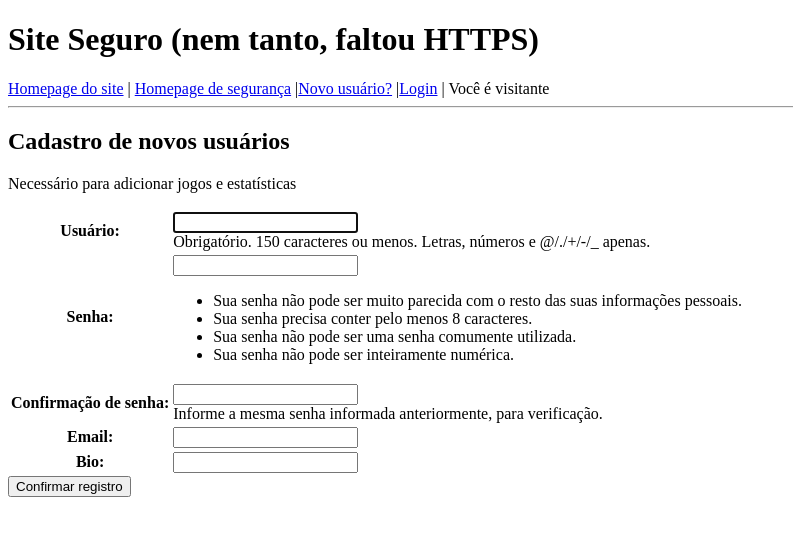
After one commit to fhb93/INF1407-2021.2-T2, a Django app: page /accounts/registro/ in a window 1280 px wide. The commit adds this page. Shown: the top 536 px of the page, without its empty margins (0-793 px from the left). Run offline with Django 3.2, Linux system fonts and the light colour scheme.

Commit message:
Adicionando Login e Cadastro baseados nos exs de aula

```diff
--- /dev/null
+++ b/TheGameHistorico/TheGameHistorico/forms.py
@@ -0,0 +1,10 @@
+from django import forms
+from django.contrib.auth.forms import UserCreationForm
+
+# formulario de cadastro
+class NewUser(UserCreationForm):
+    Email = forms.EmailField(max_length = 512)
+    # roll_number = forms.IntegerField(
+    #                  help_text = "Enter 6 digit roll number"
+    #                  )
+    Bio = forms.CharField(max_length = 2048)
--- /dev/null
+++ b/TheGameHistorico/TheGameHistorico/templates/registro/base.html
@@ -0,0 +1,24 @@
+<!DOCTYPE html>
+<html lang="pt-br">
+    <head>
+        <meta charset="UTF-8">
+        <meta http-equiv="X-UA-Compatible" content="IE=edge">
+        <meta name="viewport" content="width=device-width">
+        <meta title="{% block titulo %}{% endblock %}">
+    </head>
+    <body>
+        <h1>Site Seguro (nem tanto, faltou HTTPS)</h1>
+        <a href="/">Homepage do site</a>
+        |   <a href="{% url 'sec-home' %}">Homepage de segurança</a>
+        {% if user.is_authenticated %}
+            |<a href="{% url 'sec-logout' %}">Logout</a>
+            |<a href="{% url 'sec-passwordChange' %}">Trocar senha</a>
+        {% else %}
+            |<a href="{% url 'sec-registro' %}">Novo usuário?</a>
+            |<a href="{% url 'sec-login' %}">Login</a>
+            {% endif %}
+        | Você é {% firstof user.username "visitante" %}
+        <hr>
+        {% block conteudo %}{% endblock %}
+    </body>
+</html>
--- /dev/null
+++ b/TheGameHistorico/TheGameHistorico/templates/registro/registro.html
@@ -0,0 +1,16 @@
+{% extends 'registro/base.html' %}
+
+<!-- Titulo da página -->
+{% block titulo %}Registro de usuário{% endblock %}
+<!-- Conteúdo da página -->
+{% block conteudo %}
+<h2>Cadastro de novos usuários</h2>
+<p>Necessário para adicionar jogos e estatísticas</p>
+<form method="post">
+    {% csrf_token %}
+    <table>
+        {{ formulario.as_table }}
+    </table>
+    <input type="submit" value="Confirmar registro">
+</form>
+{% endblock %}
--- a/TheGameHistorico/TheGameHistorico/urls.py
+++ b/TheGameHistorico/TheGameHistorico/urls.py
@@ -15,9 +15,32 @@ Including another URLconf
 """
 from django.contrib import admin
 from django.urls import path
+from django.contrib.auth.views import LoginView, LogoutView
+from django.contrib.auth.views import PasswordChangeView, PasswordChangeDoneView
+from django.urls.base import reverse_lazy
 from TheGameHistorico import views
 
 urlpatterns = [
     # path('admin/', admin.site.urls),
-    path('', views.home, name='homepage'),
+    path('', views.home, name='sec-home'),
+    path('accounts/registro/', views.registraUsuario, name = 'sec-registro'),
+    path('accounts/login/', LoginView.as_view(template_name='registro/login.html'), name='sec-login',),
+    path('accounts/profile/', views.paginaProfile, name='sec-paginaProfile', ),
+    path('accounts/logout/', LogoutView.as_view(next_page=reverse_lazy('sec-home')), name="sec-logout"),
+    path('accounts/trocaSenha/', PasswordChangeView.as_view(template_name='registro/password_change_form.html', success_url = reverse_lazy('sec-passwordDone')), name='sec-passwordChange'),
+    path('accounts/senhaTrocada/', PasswordChangeDoneView.as_view(template_name='registro/password_change_done.html', ), name='sec-passwordDone'),
 ]
+
+
+# urlpatterns = [
+#     path('admin/', admin.site.urls),
+#     # path('', views.home, name='homepage'),
+#     # path('segundaPagina', views.segundaPagina, name='segunda'),
+#     path('', views.homeSec, name='sec-home'),
+#     path('accounts/registro/', views.registraUsuario, name = 'sec-registro'),
+#     path('accounts/login/', LoginView.as_view(template_name='registro/login.html'), name='sec-login',),
+#     path('accounts/profile/', views.paginaProfile, name='sec-paginaProfile', ),
+#     path('accounts/logout/', LogoutView.as_view(next_page=reverse_lazy('sec-home')), name="sec-logout"),
+#     path('accounts/trocaSenha/', PasswordChangeView.as_view(template_name='registro/password_change_form.html', success_url = reverse_lazy('sec-passwordDone')), name='sec-passwordChange'),
+#     path('accounts/senhaTrocada/', PasswordChangeDoneView.as_view(template_name='registro/password_change_done.html', ), name='sec-passwordDone'),
+# ]
--- a/TheGameHistorico/TheGameHistorico/views.py
+++ b/TheGameHistorico/TheGameHistorico/views.py
@@ -1,8 +1,36 @@
-from django.shortcuts import render
+from django.shortcuts import redirect, render
 from django.http import HttpResponse
+from django.contrib.auth.forms import UserCreationForm
+
+from TheGameHistorico.forms import NewUser
 
 # Create your views here.
 
 def home(request):
     return render(request, 'TheGameHistorico/index.html')
     # return HttpResponse('Alô mundo!')
+
+
+# def segundaPagina(request):
+#     # processamento antes de mostrar
+#     # a segunda página
+#     return render(request, 'MeuApp/segunda.html')
+
+def homeSec(request):
+    return render(request, 'registro/homeSec.html')
+
+def registraUsuario(request):
+    if request.method == "POST":
+        formulario = NewUser(request.POST)
+        if formulario.is_valid():
+            formulario.save()
+            return redirect('sec-home')
+
+    else:
+        formulario = NewUser()
+
+    contexto = {'formulario' : formulario, }
+    return render(request, "registro/registro.html", contexto)
+
+def paginaProfile(request):
+    return render(request, 'registro/paginaProfile.html')
```
Also changed, not shown: TheGameHistorico/TheGameHistorico/templates/TheGameHistorico/index.html (+13 -2 lines), TheGameHistorico/TheGameHistorico/templates/registro/homeSec.html (added, +10 -0 lines), TheGameHistorico/TheGameHistorico/templates/registro/login.html (added, +16 -0 lines), TheGameHistorico/TheGameHistorico/templates/registro/paginaProfile.html (added, +9 -0 lines), TheGameHistorico/TheGameHistorico/templates/registro/password_change_done.html (added, +9 -0 lines), TheGameHistorico/TheGameHistorico/templates/registro/password_change_form.html (added, +16 -0 lines), TheGameHistorico/db.sqlite3.
